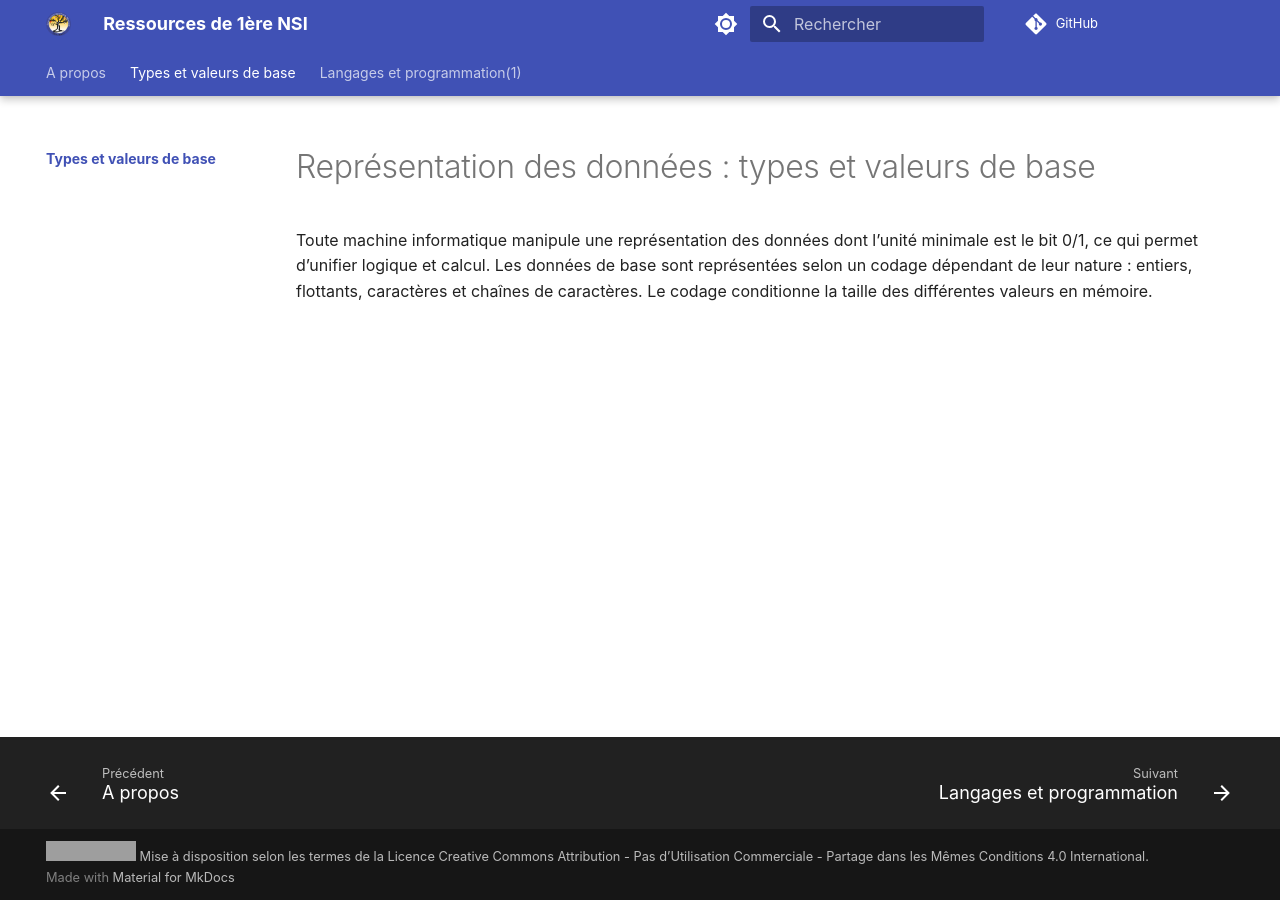
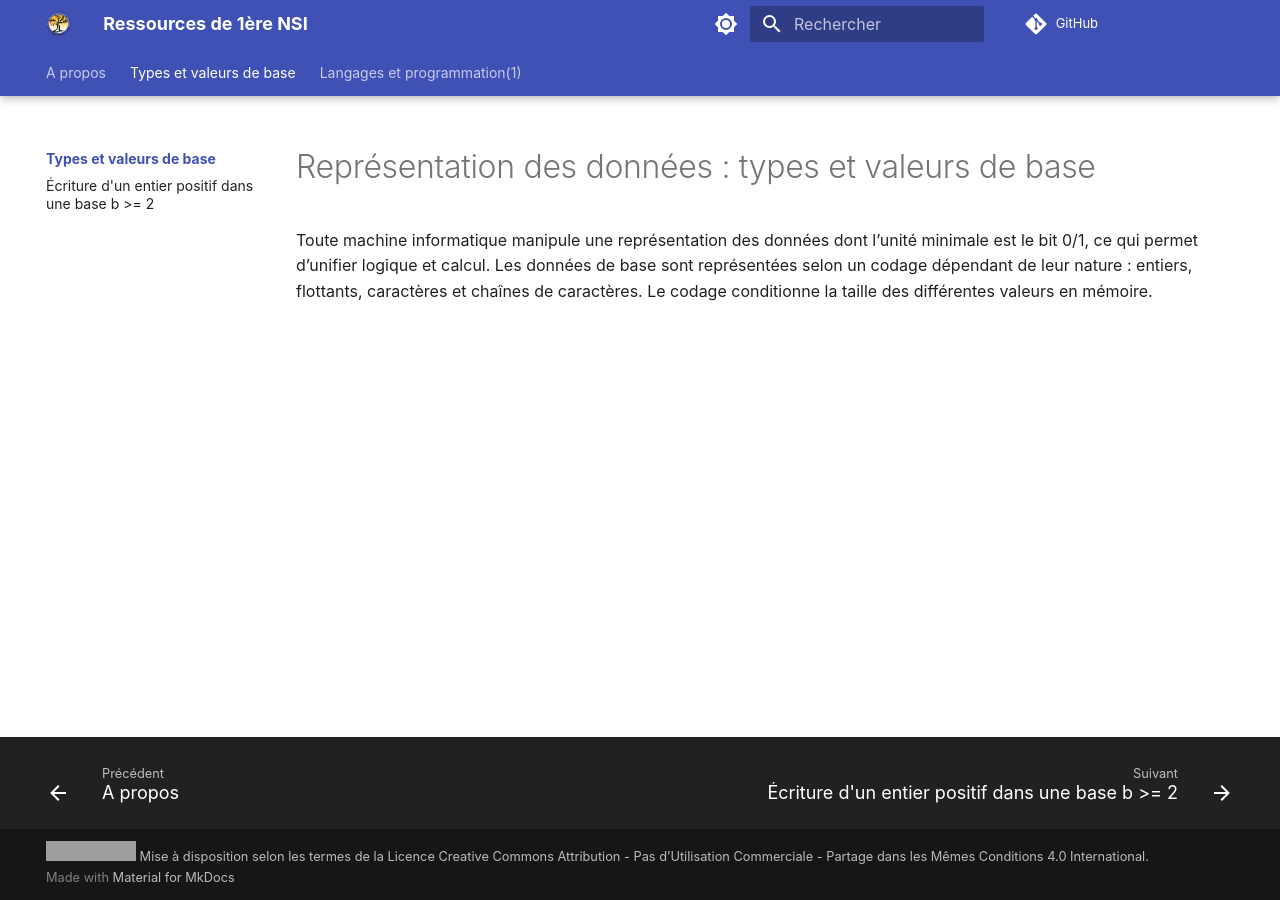
Before and after one commit to eipaca/NSI-1, an MkDocs documentation site: the page built from docs/types-et-valeurs-de-base/index.md, in a window 1280 px wide. Built offline with MkDocs 1.6.1 and Material for MkDocs 9.7.7, drawn with Linux system fonts in a browser that asks for light colours; comment, search, counter and statistics services are not loaded; grey boxes are pictures that could not be loaded.

Commit message:
Update mkdocs.yml

```diff
--- a/mkdocs.yml
+++ b/mkdocs.yml
@@ -113,7 +113,7 @@ nav:
 
   - Types et valeurs de base:
     - types-et-valeurs-de-base/index.md
-  #  - Écriture d'un entier positif dans une base b >= 2: types-et-valeurs-de-base/1-ecriture-entier-positif-en-base-b.md
+    - Écriture d'un entier positif dans une base b >= 2: types-et-valeurs-de-base/1-ecriture-entier-positif-en-base-b.md
   #  - Représentation binaire d'un entier relatif: types-et-valeurs-de-base/2-representation-binaire-entier-relatif.md
   #  - Représentation approximative des nombres réels: types-et-valeurs-de-base/3-representation-approximative-nombres-reels.md
   #  - Valeurs, opérateurs et expressions booléens: types-et-valeurs-de-base/4-valeurs-expressions-booleennes.md
```
